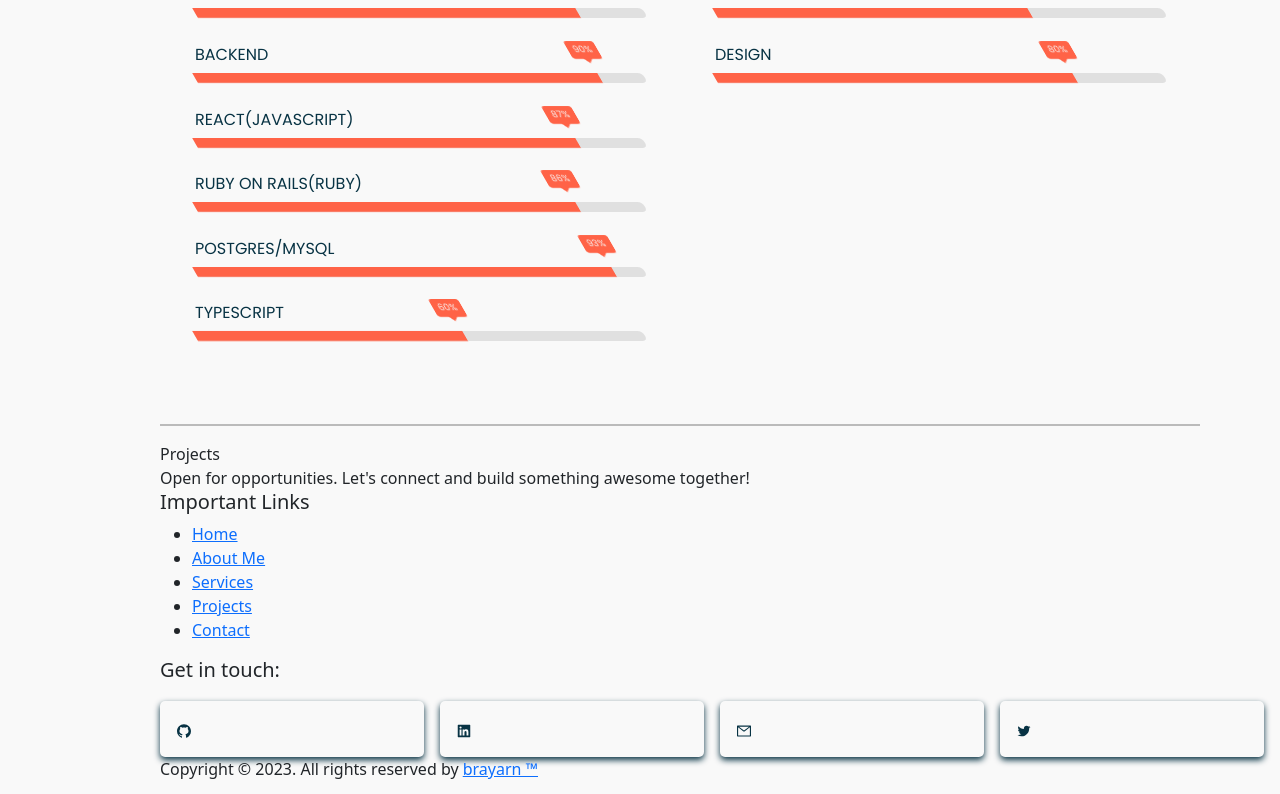
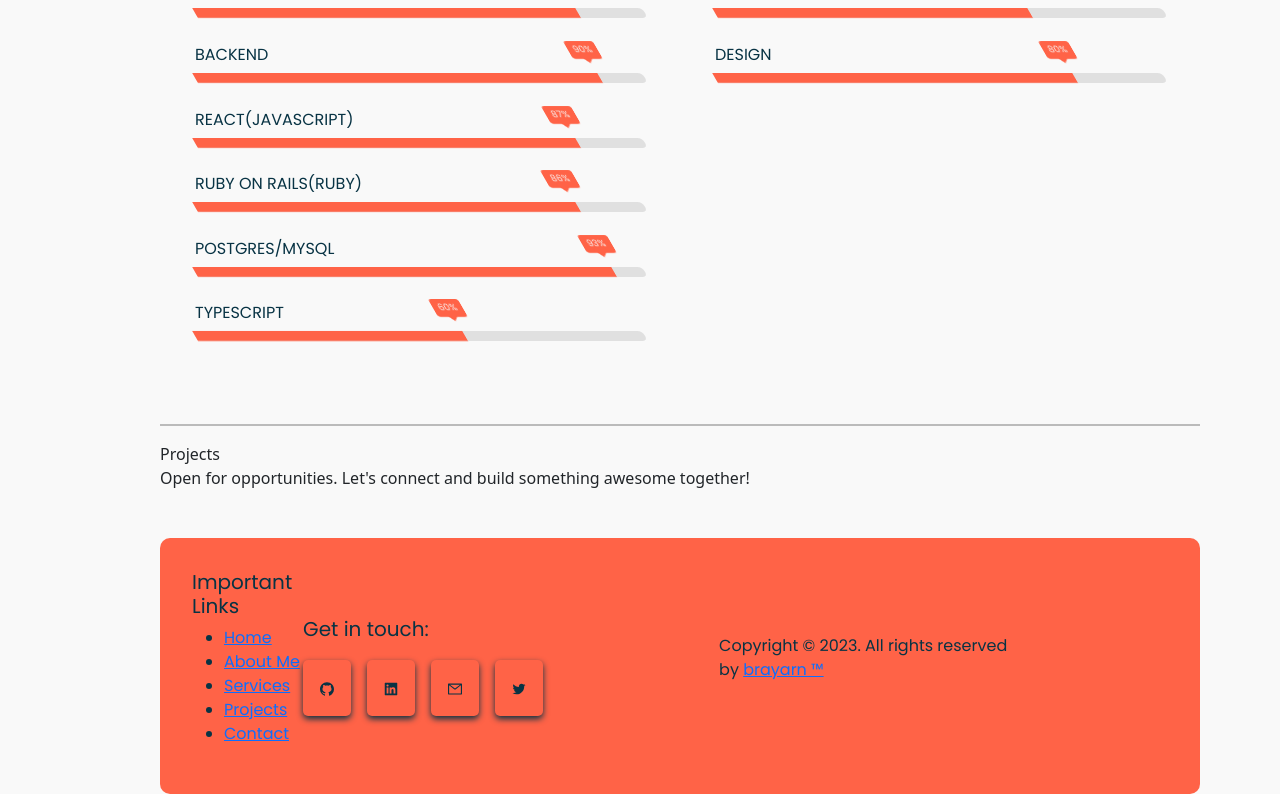
Before and after one commit to o-brayarn/portfolio, a React (Create React App) app: page / in a window 1280 px wide. Shown: the part 2334-3128 px from the top of the page. Built offline with nearby package versions, Linux system fonts and the light colour scheme; a web font is replaced by a local one.

Commit message:
style footer section

```diff
--- a/src/components/footer/footer.css
+++ b/src/components/footer/footer.css
@@ -0,0 +1,18 @@
+.portfolio__footer {
+  display: flex;
+  justify-content: space-evenly;
+  align-items: center;
+
+  font-family: var(--font-family);
+  color: var(--text-color);
+  border-radius: 10px;
+  background: var(--color-subtext);
+
+  margin: 3rem 0;
+  margin-right: 5rem;
+  padding: 2rem 2rem;
+}
+.portfolio__footer .footer__socials,
+.portfolio__footer .footer__content {
+  margin-right: 10rem;
+}
```
